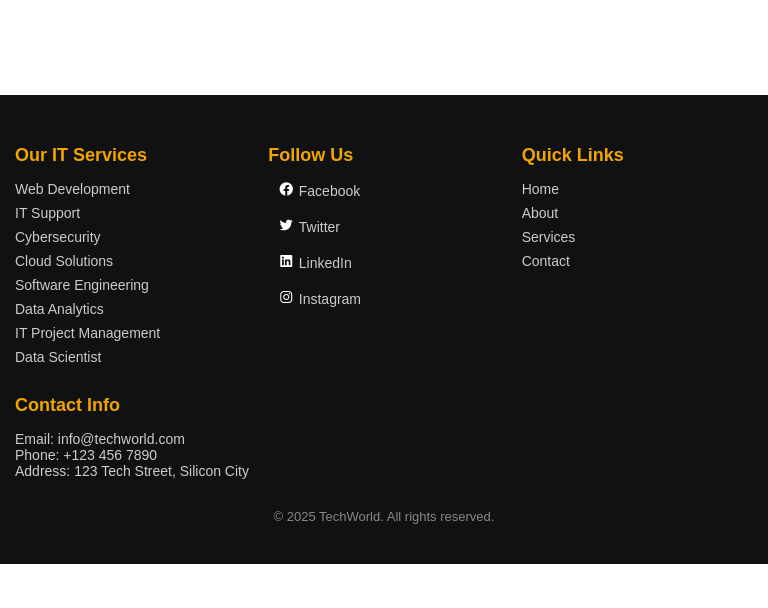
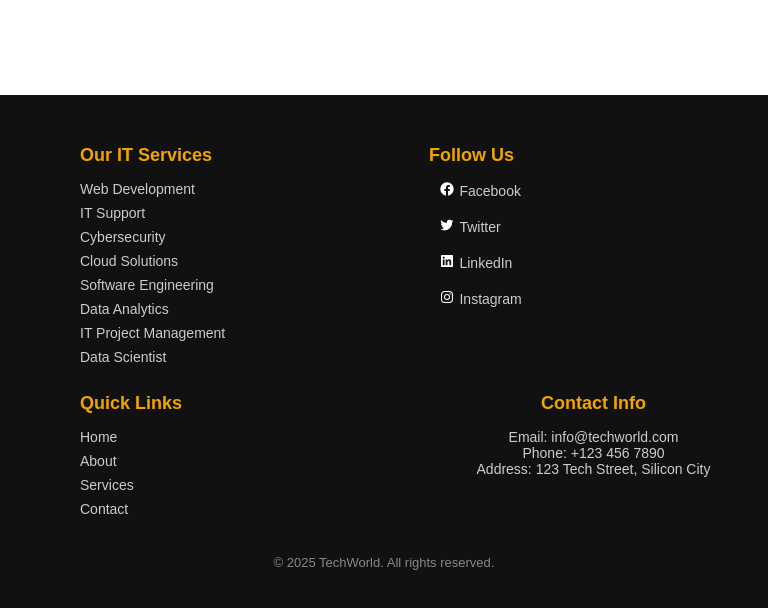
Before and after one commit to LEKSINAT/final-web-by-sinat, a plain HTML site: page index.html in a window 768 px wide. Shown: the part 2786-3394 px from the top of the page. Before the commit the page ends 3350 px from the top, so only its background shows below. Drawn offline with nearby package versions, Linux system fonts and the light colour scheme.

Commit message:
fix:footer-responsive on about page

```diff
--- a/components/component_home/_footer.scss
+++ b/components/component_home/_footer.scss
@@ -76,11 +76,19 @@
 // #template
 @media (max-width: 890px) and (min-width: 700px) {
   .footer {
-    padding: 40px 5px;
+    padding: 40px 0px;
     .footer-container {
-      gap: 2px;
-      div {
-        // margin: 20px 0;
+      padding: 0px 0px 0px 70px;
+
+      .footer-contact {
+        flex-direction: column;
+        align-items: center;
+        text-align: center;
+      }
+
+      .footer-bottom {
+        font-size: 12px;
+        padding: 0px 30px 0px 0px;
       }
     }
   }
```
Also changed, not shown: css/about.css, css/contact.css, css/home.css, css/service.css, dist/css/about.min.css, dist/css/contact.min.css, dist/css/home.min.css, dist/css/service.min.css, 8 other files.
